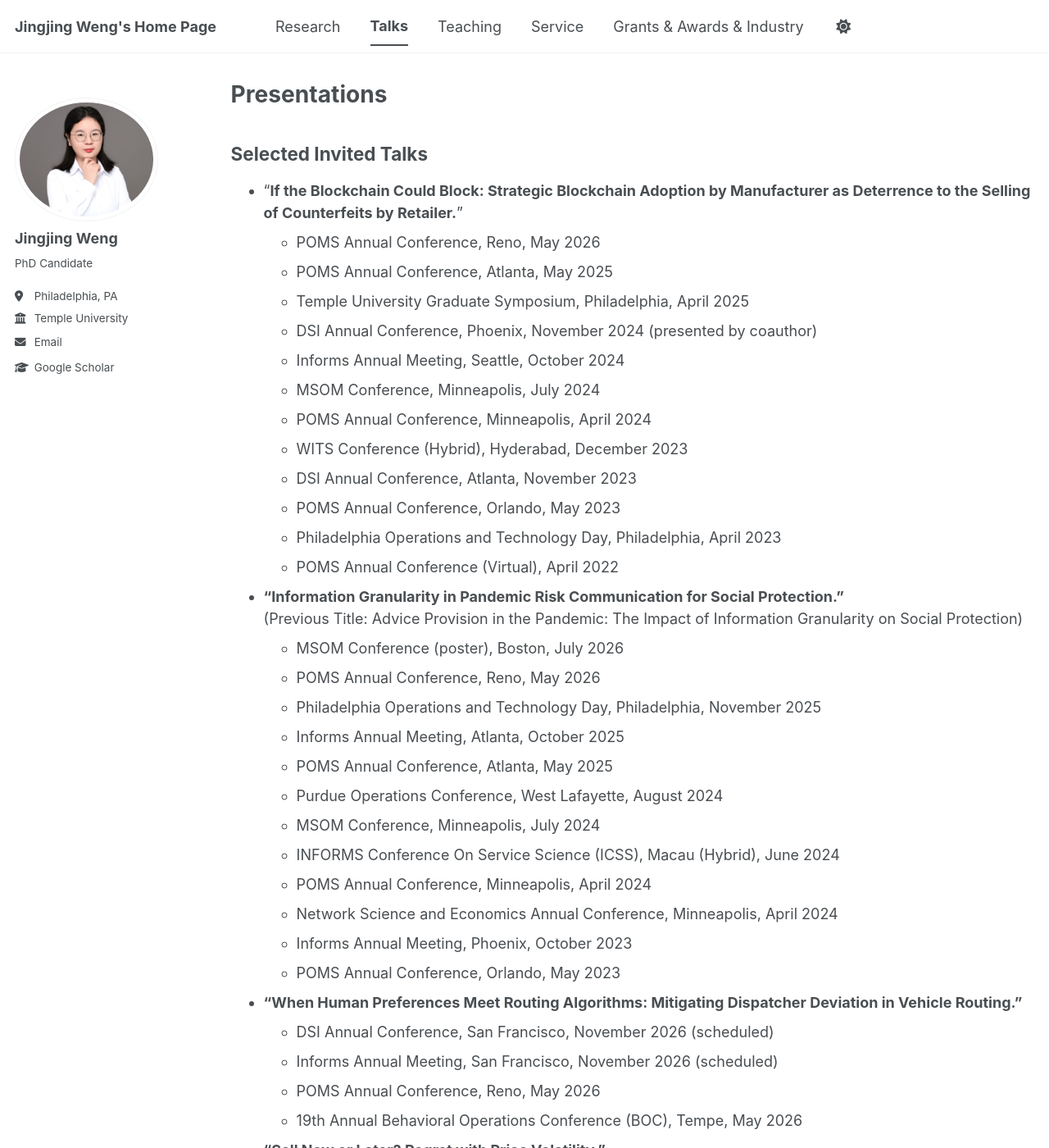
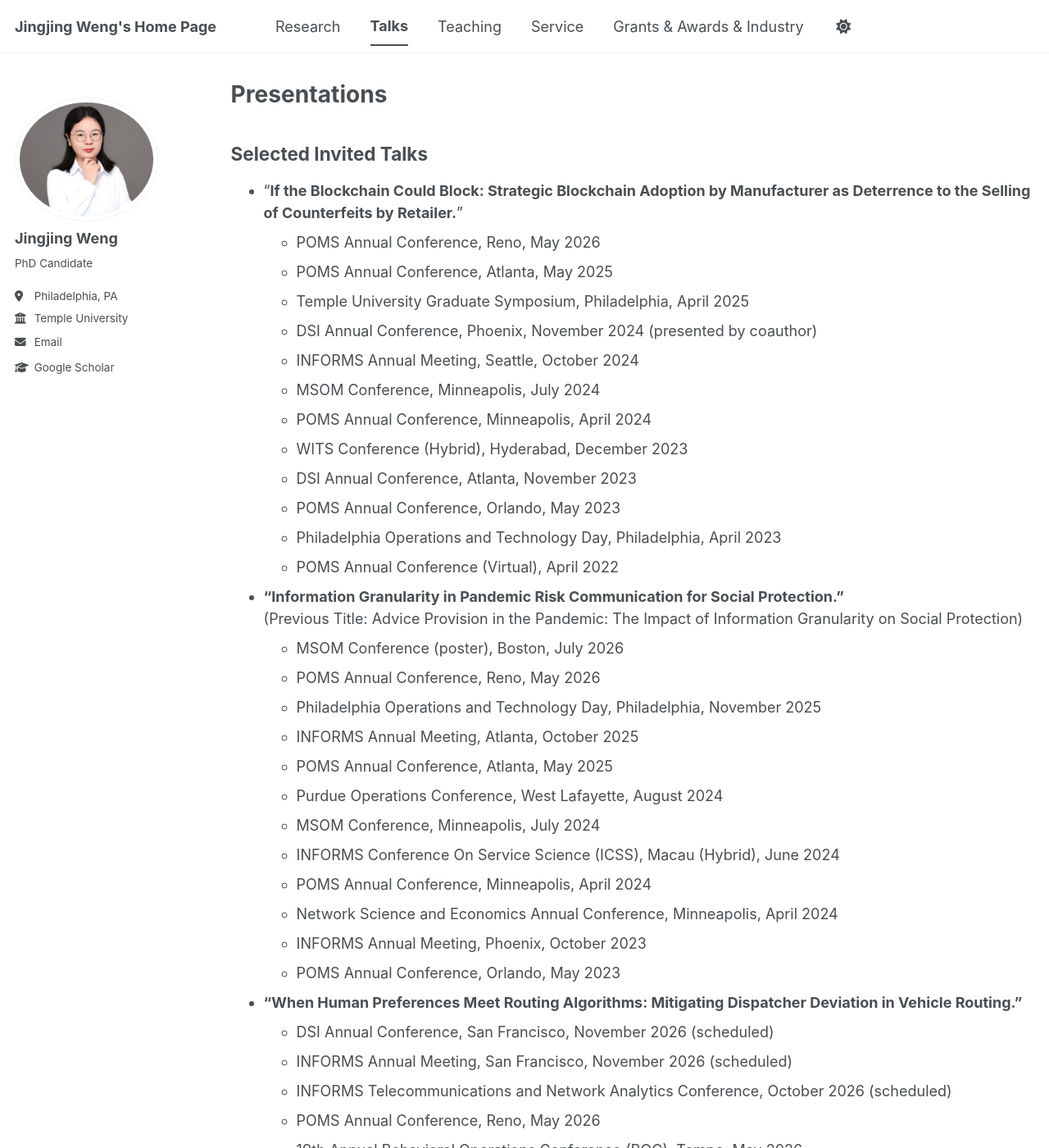
Before and after one commit to JingjingWeng/JingjingWeng.github.io, a Jekyll site: the page built from _pages/talks.md, in a window 1280 px wide and 1400 px high. Shown: the whole window at 82% size. Built offline with Jekyll 4.4.1, drawn with Linux system fonts in a browser that asks for light colours; a script bundle is joined from its source files by our own code; library files that are not in the unit come from our copies; some of the changed text lies outside the part shown.

Commit message:
Update talks.md

```diff
--- a/_pages/talks.md
+++ b/_pages/talks.md
@@ -12,7 +12,7 @@ author_profile: true
   * POMS Annual Conference, Atlanta, May 2025
   * Temple University Graduate Symposium, Philadelphia, April 2025
   * DSI Annual Conference, Phoenix, November 2024 (presented by coauthor)
-  * Informs Annual Meeting, Seattle, October 2024
+  * INFORMS Annual Meeting, Seattle, October 2024
   * MSOM Conference, Minneapolis, July 2024
   * POMS Annual Conference, Minneapolis, April 2024
   * WITS Conference (Hybrid), Hyderabad, December 2023
@@ -26,22 +26,23 @@ author_profile: true
    * MSOM Conference (poster), Boston, July 2026
    * POMS Annual Conference, Reno, May 2026
    * Philadelphia Operations and Technology Day, Philadelphia,  November 2025
-   * Informs Annual Meeting, Atlanta, October 2025
+   * INFORMS Annual Meeting, Atlanta, October 2025
    * POMS Annual Conference, Atlanta, May 2025
    * Purdue Operations Conference, West Lafayette, August 2024
    * MSOM Conference, Minneapolis, July 2024
    * INFORMS Conference On Service Science (ICSS), Macau (Hybrid), June 2024
    * POMS Annual Conference, Minneapolis, April 2024
    * Network Science and Economics Annual Conference, Minneapolis, April 2024
-   * Informs Annual Meeting, Phoenix, October 2023
+   * INFORMS Annual Meeting, Phoenix, October 2023
    * POMS Annual Conference, Orlando,  May 2023
 
  * **"When Human Preferences Meet Routing Algorithms: Mitigating Dispatcher Deviation in Vehicle Routing."**
    * DSI Annual Conference, San Francisco, November 2026 (scheduled)
-   * Informs Annual Meeting, San Francisco, November 2026 (scheduled)
+   * INFORMS Annual Meeting, San Francisco, November 2026 (scheduled)
+   * INFORMS Telecommunications and Network Analytics Conference, October 2026 (scheduled)
    * POMS Annual Conference, Reno, May 2026
    * 19th Annual Behavioral Operations Conference (BOC), Tempe, May 2026
 
  * **"Sell Now or Later? Regret with Price Volatility."**
    * POMS Annual Conference, Orlando,  May 2023
-   * Informs Annual Meeting, Indianapolis, October 2022
+   * INFORMS Annual Meeting, Indianapolis, October 2022
```
